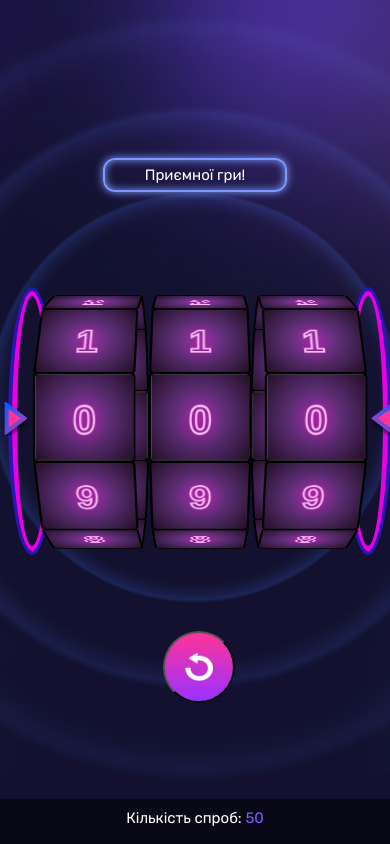
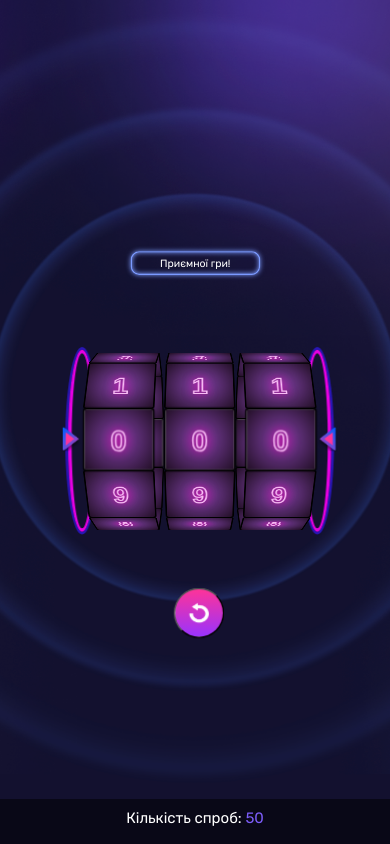
Before and after one commit to DarkGreeZly/reel_game, a Django app: template slots_game/templates/slots_template/slots.html in a window 390 px wide. Run offline with Django 4.2, Linux system fonts and the light colour scheme; the template is opened without the code that fills it, so the values that code supplies are empty.

Commit message:
fix| changed elements scale

```diff
--- a/slots_game/static/slots_static/slots.css
+++ b/slots_game/static/slots_static/slots.css
@@ -18,9 +18,14 @@ html {
   #rotate {
     margin-left: 65px;
     width: 100%;
+
+    height: 220px;
+    padding-top: 150px;
+    padding-bottom: 50px;
   }
   #stage {
     width: 700px;
+    padding: 0 0 40px;
   }
   .win-message-container {
     margin: 0 auto;
@@ -48,6 +53,14 @@ html {
     display: flex;
     flex-direction: column;
     margin: 0 auto;
+    transform: scale(0.7);
+  }
+  #stage {
+    transform: scale(0.7);
+    padding: 80px 0 40px;
+  }
+  .win-window {
+    transform: scale(0.7);
   }
 }
 
@@ -192,7 +205,6 @@ body {
 
 #stage {
   margin: 0 auto;
-  padding: 0 0 40px;
   position: relative;
 }
 
@@ -209,9 +221,6 @@ body {
 
 #rotate {
   margin: 0 auto 0;
-  height: 220px;
-  padding-top: 150px;
-  padding-bottom: 50px;
 
   /* Ensure that we're in 3D space */
   transform-style: preserve-3d;
```
Also changed, not shown: slots_game/db.sqlite3.
